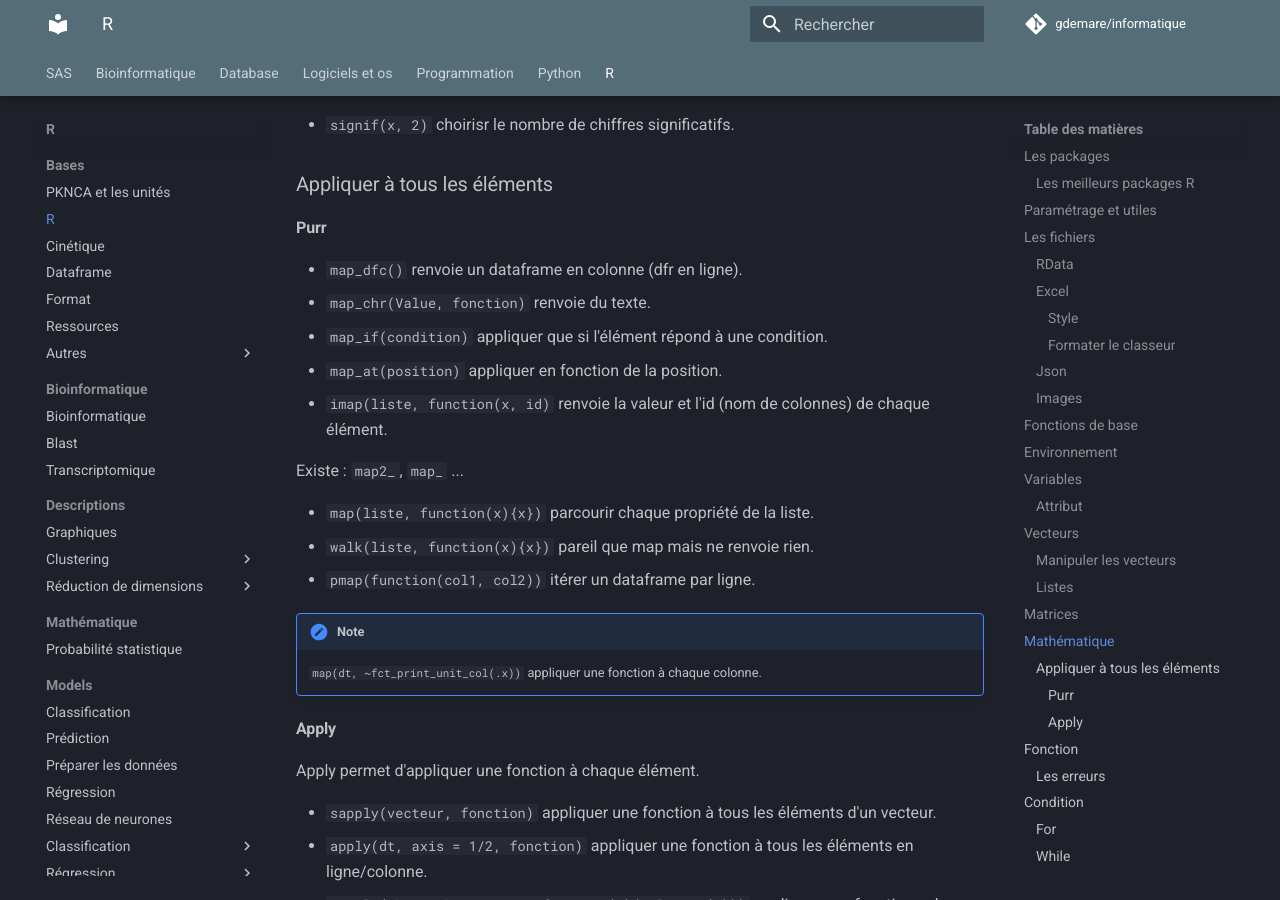
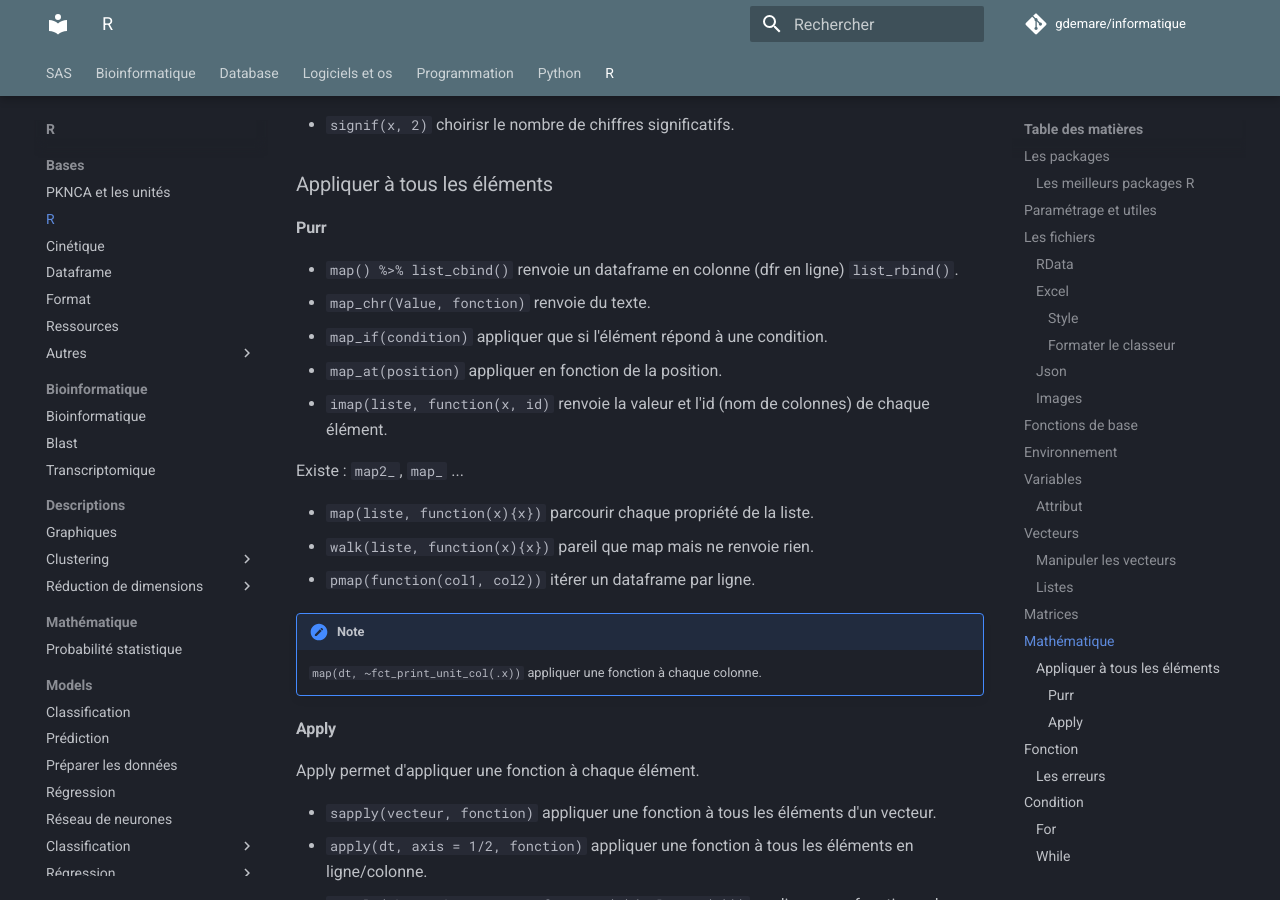
Before and after one commit to gdemare/Informatique, an MkDocs documentation site: the page built from docs/r/bases/R.md, in a window 1280 px wide and 900 px high, scrolled down 6253 px. Built offline with MkDocs 1.6.1 and Material for MkDocs 9.7.7, drawn with Linux system fonts in a browser that asks for light colours; comment, search, counter and statistics services are not loaded.

Commit message:
Update R.md

```diff
--- a/docs/r/bases/R.md
+++ b/docs/r/bases/R.md
@@ -193,7 +193,7 @@ list(
 
 #### Purr
 
-* `map_dfc()` renvoie un dataframe en colonne (dfr en ligne).
+* `map() %>% list_cbind()` renvoie un dataframe en colonne (dfr en ligne) `list_rbind()`.
 * `map_chr(Value, fonction)` renvoie du texte.
 * `map_if(condition)` appliquer que si l'élément répond à une condition.
 * `map_at(position)` appliquer en fonction de la position.
```
